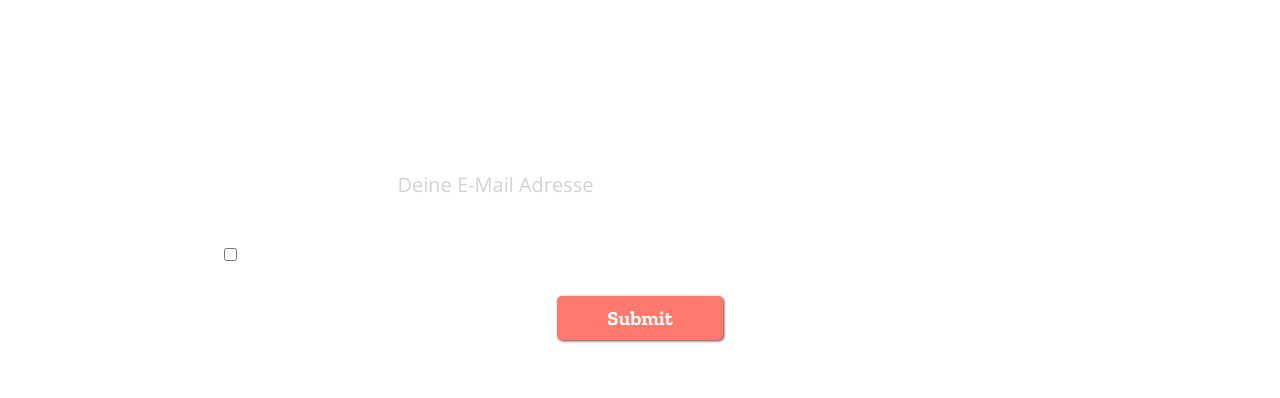
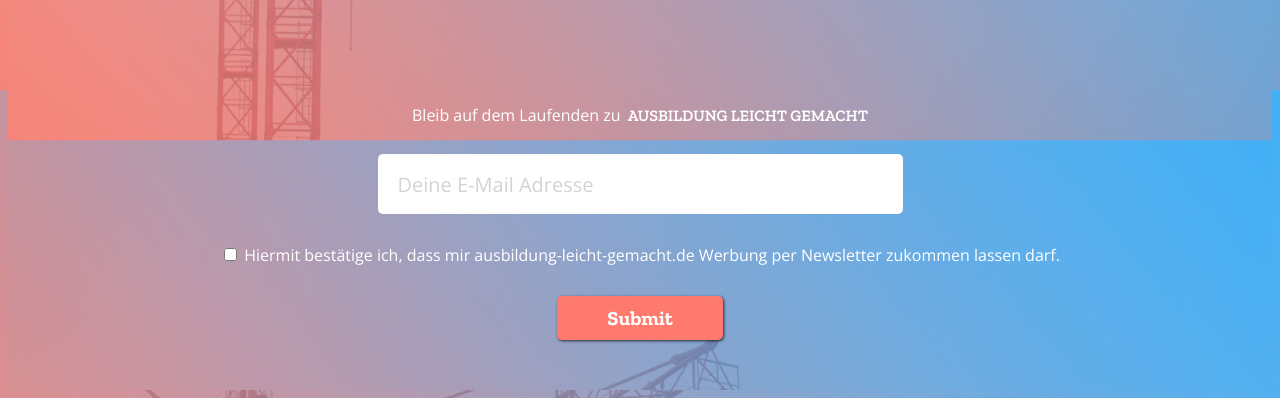
Before and after one commit to ayman963/costruction-site, a website: page public/index.html in a window 1280 px wide. Shown: the part 763-1161 px from the top of the page. Drawn offline with nearby package versions, Linux system fonts and the light colour scheme.

Commit message:
construction-site

```diff
--- a/public/css/construction.css
+++ b/public/css/construction.css
@@ -2,7 +2,7 @@
 /* CSS Document */
 
 body, html {
-	background: url(background3.jpg) no-repeat center center fixed;
+	background: url(../img/background3.jpg) no-repeat center center fixed;
 	-webkit-background-size: cover;
 	-moz-background-size: cover;
 	-o-background-size: cover;
```
